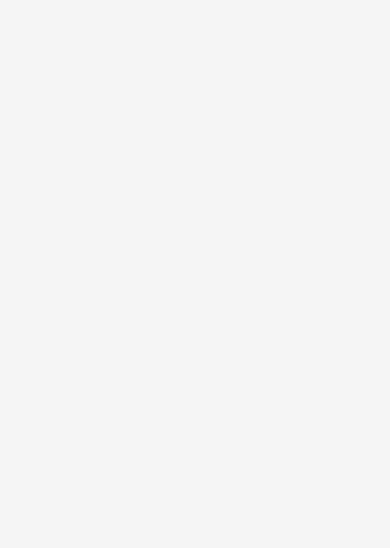
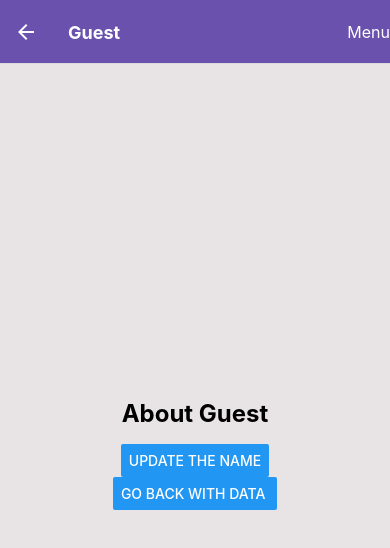
Before and after one commit to Uwihanganyeobed/React-Native-Fundamentals, a React Native app: screen /About in a window 390 px wide. Shown: the top 548 px of the page. Built offline with nearby package versions, Linux system fonts and the light colour scheme.

Commit message:
Screen Navigator

```diff
--- a/App.js
+++ b/App.js
@@ -1,28 +1,45 @@
-import React, { useEffect, useState } from "react";
-import {
-  View,
-  Text,
-  SafeAreaView,
-  FlatList,
-  StyleSheet,
-  StatusBar,
-  ActivityIndicator,
-  TextInput,
-  Button,
-} from "react-native";
+import { NavigationContainer } from '@react-navigation/native';
+
+import { createNativeStackNavigator } from '@react-navigation/native-stack';
+import HomeScreeen from './Screens/HomeScreen';
+import AboutScreen from './Screens/AboutScreen';
+import { Pressable,Text } from 'react-native';
+const Stack=createNativeStackNavigator()
 
 export default function App() {
   return (
-    <SafeAreaView style={styles.container}>
+    <NavigationContainer>
+    <Stack.Navigator initialRouteName='Home'
+     screenOptions={{
+       headerStyle: {
+        backgroundColor: '#6a51ae'
+      },
+      headerTintColor: '#fff',
+      headerTitleStyle: {fontWeight: 'bold'},
+      headerRight: ()=>(
+        <Pressable onPress={()=>alert('Menu Alert!')}>
+          <Text style={{color: 'white', fontSize: 16}}>Menu</Text>
+        </Pressable>
+      ),
+      contentStyle: {
+        backgroundColor: '#e8e4e5'
+      }}
+    }>
+      <Stack.Screen name='Home'component={HomeScreeen} options={
+        {
+          title: 'Welcome Home',
 
-    </SafeAreaView>
+        }
+      } />
+      <Stack.Screen name='About'component={AboutScreen}
+       initialParams={
+        {name:'Guest'}
+      }
+      // options={({route })=>({
+      //   title: route.params.name
+      // })}
+      />
+    </Stack.Navigator>
+    </NavigationContainer>
   );
 }
-
-const styles = StyleSheet.create({
-  container: {
-    flex: 1,
-    backgroundColor: "#f5f5f5",
-    paddingTop: StatusBar.currentHeight,
-  },
-})
--- /dev/null
+++ b/Screens/AboutScreen.js
@@ -0,0 +1,38 @@
+import {
+  View,
+  Text,
+  StyleSheet,
+  Button
+} from "react-native";
+import { useLayoutEffect } from "react";
+// import { useNavigation } from "@react-navigation/native";
+export default function AboutScreen({route,navigation}) {
+  const {name}=route.params;
+  // const navigation=useNavigation()
+  useLayoutEffect(()=>{
+    navigation.setOptions({
+      title: name
+    })
+  },[navigation, name])
+  return (
+    <View style={styles.container}>
+      <Text style={styles.text}>About {name}</Text>
+      {/* <Button title="Move to Home"onPress={()=>navigation.navigate('Home')} /> */}
+      <Button title="Update the name"onPress={()=>navigation.setParams({name: 'Home'})} />
+      <Button title="Go back with data "onPress={()=>navigation.navigate('Home',{result: 'Data from About'})} />
+    </View>
+  );
+}
+
+const styles = StyleSheet.create({
+  container: {
+    flex: 1,
+    alignItems: 'center',
+    justifyContent: 'center',
+  },
+  text: {
+   fontSize: 24,
+   fontWeight: 'bold',
+   marginBottom: 16,
+  }
+});
--- /dev/null
+++ b/Screens/HomeScreen.js
@@ -0,0 +1,34 @@
+import {
+  View,
+  Text,
+  StyleSheet,
+  Button
+} from "react-native";
+import { useNavigation } from "@react-navigation/native";
+
+export default function HomeScreeen({navigation, route}) {
+  // const navigation=useNavigation()
+  return (
+    <View style={styles.container}>
+      <Text style={styles.text}>Home Screen</Text>
+      <Text style={styles.text}>{route.params?.result}</Text>
+      <Button title="Go to About"
+       onPress={()=>navigation.navigate('About',{
+        name: "Vargas",
+       })}/>
+    </View>
+  );
+}
+
+const styles = StyleSheet.create({
+  container: {
+    flex: 1,
+    alignItems: 'center',
+    justifyContent: 'center',
+  },
+  text: {
+   fontSize: 24,
+   fontWeight: 'bold',
+   marginBottom: 16,
+  }
+});
--- a/package.json
+++ b/package.json
@@ -10,12 +10,13 @@
   },
   "dependencies": {
     "@react-navigation/native": "^6.1.17",
+    "@react-navigation/native-stack": "^6.9.26",
     "expo": "~50.0.14",
     "expo-status-bar": "~1.11.1",
     "react": "18.2.0",
     "react-native": "0.73.6",
-    "react-native-screens": "~3.29.0",
-    "react-native-safe-area-context": "4.8.2"
+    "react-native-safe-area-context": "4.8.2",
+    "react-native-screens": "~3.29.0"
   },
   "devDependencies": {
     "@babel/core": "^7.20.0"
```
Also changed, not shown: 1 other file (tests, documents, lock files or other folders).
